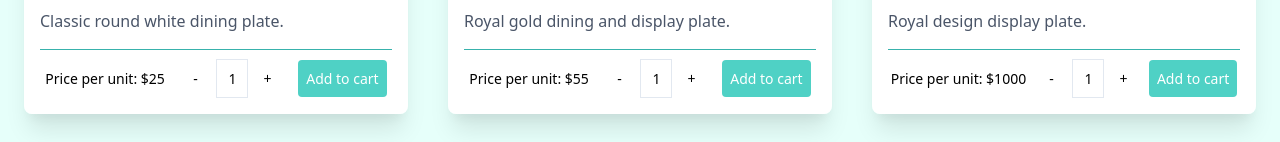
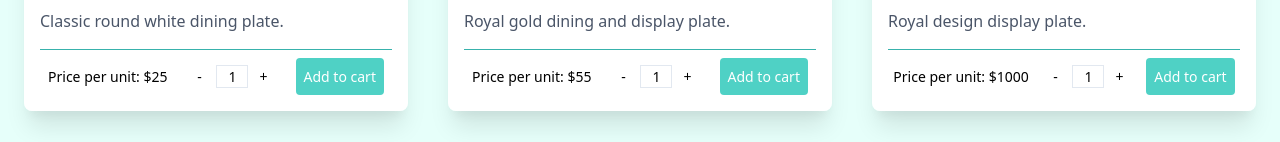
Before and after one commit to penspinner/jplate-frontend, a Next.js app: page / in a window 1280 px wide. Shown: the part 518-660 px from the top of the page. Built offline with nearby package versions, Linux system fonts and the light colour scheme; a web font is replaced by a local one.

Commit message:
Add to cart message (#12)
* changes

* added add to cart dialogue

Co-authored-by: Amy Liao <45218453+ogbanana@users.noreply.github.com>

```diff
--- a/src/components/Header.tsx
+++ b/src/components/Header.tsx
@@ -141,7 +141,9 @@ const Header = (props: any) => {
             src="https://image.flaticon.com/icons/svg/25/25619.svg"
             onClick={props.handleShowCart}
           />
-          <div className="w-2">{sum >= 1 ? sum : ''}</div>
+          <div className="flex items-center justify-center w-6 bg-yellow-300 rounded-lg transition-all duration-500 ease-in-out">
+            {sum >= 1 ? sum : ''}
+          </div>
         </div>
       </div>
     )
--- a/src/components/Plate.tsx
+++ b/src/components/Plate.tsx
@@ -1,10 +1,14 @@
-import React, { useState } from 'react'
+import React, { useEffect, useState } from 'react'
 import QuantityCalc from './QuantityCalc'
 import { addToCart } from '../utils/utilsFunctions'
 
 const Plate = (props: any) => {
-  const [showItemDescription, setShowItemDescription] = useState(false)
   const [amount, setAmount] = useState(1)
+
+  const handleAddToCart = () => {
+    const newCart = addToCart(props.cart, props.plate, amount)
+    props.handleSetCart(newCart)
+  }
 
   function handleQuantityChange(num: any) {
     setAmount(num)
@@ -29,8 +33,8 @@ const Plate = (props: any) => {
             className="bg-teal-400 hover:bg-teal-600 rounded p-2 text-white"
             type="button"
             onClick={() => {
-              const newCart = addToCart(props.cart, props.plate, amount)
-              props.handleSetCart(newCart)
+              handleAddToCart()
+              props.handleAddedToCart(!props.addedToCart)
             }}
           >
             Add to cart
--- a/src/components/QuantityCalc.tsx
+++ b/src/components/QuantityCalc.tsx
@@ -11,18 +11,18 @@ const QuantityCalc = (props: { quantity: any; onChange: any }) => {
         <button
           id="minus"
           type="button"
-          className="rounded hover:bg-teal-200 h-10 w-10"
+          className="rounded hover:bg-teal-200 h-8 w-8 "
           onClick={() => {
             setAmount(calculate(amount, 'minus'))
           }}
         >
           -
         </button>
-        <span className="inline-block border pl-3 pr-3 pt-2 pb-2 w-8">{amount}</span>
+        <span className="inline-block border w-8 pl-3">{amount}</span>
         <button
           id="add"
           type="button"
-          className="rounded hover:bg-teal-200 h-10 w-10"
+          className="rounded hover:bg-teal-200 h-8 w-8"
           onClick={() => {
             setAmount(calculate(amount, 'add'))
           }}
--- a/src/pages/index.tsx
+++ b/src/pages/index.tsx
@@ -11,6 +11,7 @@ import Cart from '../components/Cart'
 const Index = () => {
   const [cart, setCart] = useState([])
   const [showCart, setCartShow] = useState(false)
+  const [addedToCart, setAddedToCart] = useState(false)
 
   function handleShowCart() {
     setCartShow(!showCart)
@@ -18,6 +19,13 @@ const Index = () => {
 
   function handleSetCart(newCart: any) {
     setCart([...newCart])
+  }
+
+  function handleAddedToCart() {
+    setAddedToCart(!addedToCart)
+    setTimeout(() => {
+      setAddedToCart(false)
+    }, 2000)
   }
 
   useEffect(() => {
@@ -58,11 +66,24 @@ const Index = () => {
           ) : (
             ''
           )}
+          {addedToCart ? (
+            <div className="bg-yellow-200 rounded-lg fixed text-lg flex items-center h-4 p-12">
+              Added to cart!
+            </div>
+          ) : (
+            ''
+          )}
           {plates
             ? plates.map((plate: any) => {
                 return (
                   <div key={Math.random()} className="p-4">
-                    <Plate cart={cart} plate={plate} handleSetCart={handleSetCart} />
+                    <Plate
+                      cart={cart}
+                      plate={plate}
+                      handleSetCart={handleSetCart}
+                      handleAddedToCart={handleAddedToCart}
+                      addedToCart={addedToCart}
+                    />
                   </div>
                 )
               })
```
